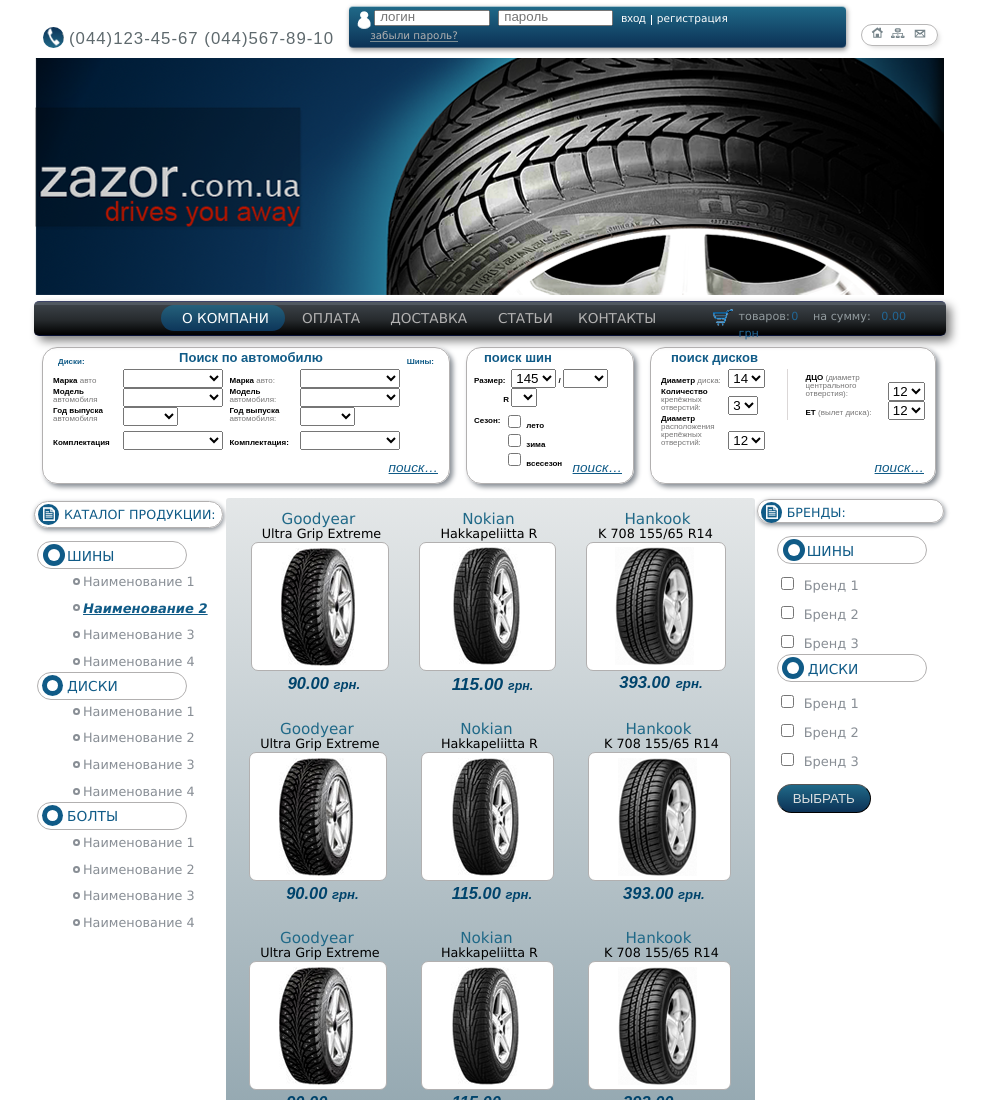
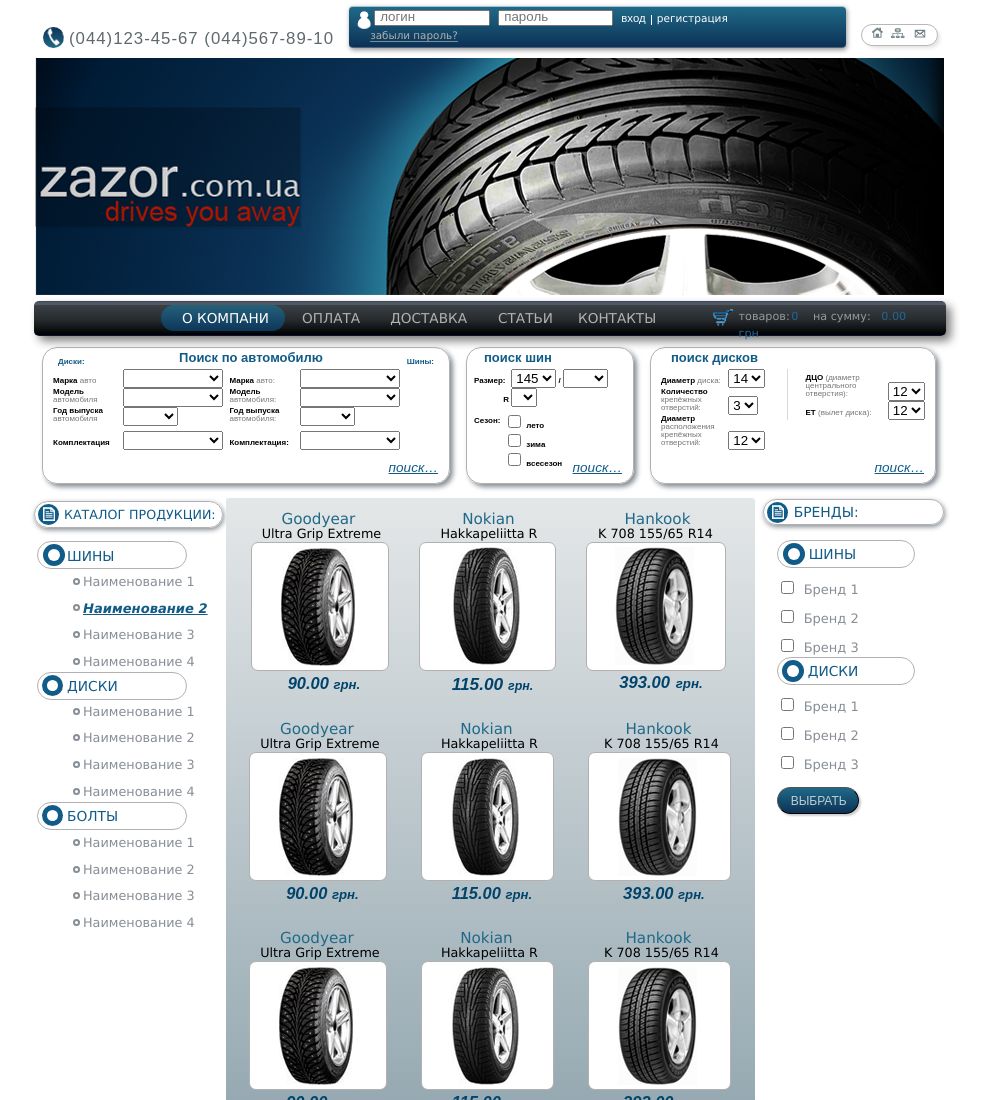
Before and after one commit to Nata25/html_6_pixel-perfect, a plain HTML site: page index.html in a window 1280 px wide. Shown: the top 1100 px of the page, without its empty margins (151-1139 px from the left). Drawn offline with Linux system fonts and the light colour scheme.

Commit message:
PP for .filter headings and submit button

```diff
--- a/css/style.css
+++ b/css/style.css
@@ -5,6 +5,13 @@
     width: 910px;
     margin: 0 auto;
     font-family: "Lucida Sans Unicode", "Lucida Grande", sans-serif;
+}
+
+.contacts,
+.query,
+.price,
+.filter input[type=submit] {
+    font-family: Arial, sans-serif;
 }
 
 .offset {
@@ -33,7 +40,6 @@
     top: 6px;
     margin-left: 35px;
     color: #5e696d;
-    font-family: Arial, sans-serif;
     font-size: 105%;
     letter-spacing: 1px;
 }
@@ -272,7 +278,6 @@
     height: 135px;
     margin: 0 8px;
     box-shadow: 3px 3px 5px 0px #888e95;
-    font-family: Arial, sans-serif;
     font-size: .5em;
     font-weight: bold;
 }
@@ -503,17 +508,46 @@
 }
 
 .filter input[type=submit] {
+    height: 27px;
+    width: 82px;
     margin-top: 15px;
-    padding: 6px 15px;
+    padding: 3px 13px;
     background: linear-gradient(#206988, #0c3256);
     border-width: 1px;
     border-radius: 30px;
-    color: #dbdedf;
+    color: #bbced4;
     text-transform: uppercase;
+    font-size: 75%;
+    box-shadow: 2px 2px 2px 0 #cecece;
 }
 
 .filter input[type=checkbox] {
     margin-right: 10px;
+}
+
+.filter .aside-heading {
+    margin-left: 6px;
+    height: 15px;
+    font-size: 87%;
+    line-height: 11px;
+}
+
+.filter .aside-heading::before {
+    margin-right: 6px;
+}
+
+.filter h3 {
+    margin-top: 15px;
+    width: 138px;
+    line-height: 26px;
+}
+
+.filter h3:nth-child(2)::before {
+    margin: 7px 9px 0 1px;
+}
+
+.filter h3:nth-child(6) {
+    margin-top: 2px;
 }
 
 .showroom {
@@ -606,7 +640,6 @@
 .price {
     margin: 1px auto auto 8px;
     color: #00446c;
-    font-family: Arial, sans-serif;
     font-size: 103%;
     font-style: italic;
     font-weight: bold;
```
